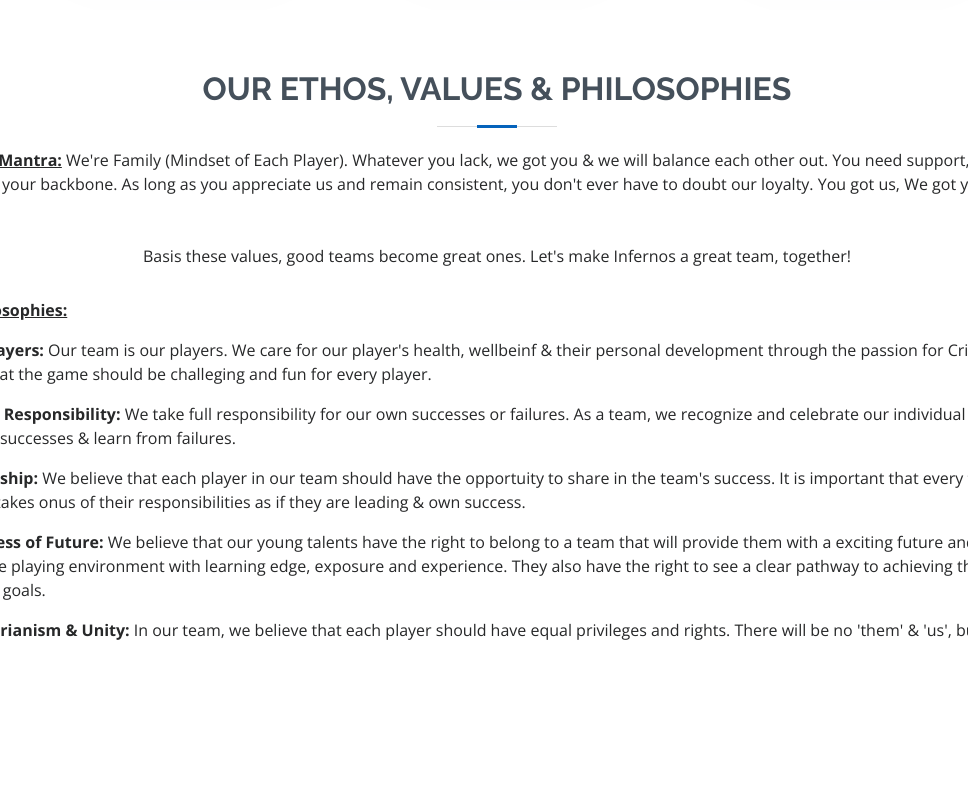
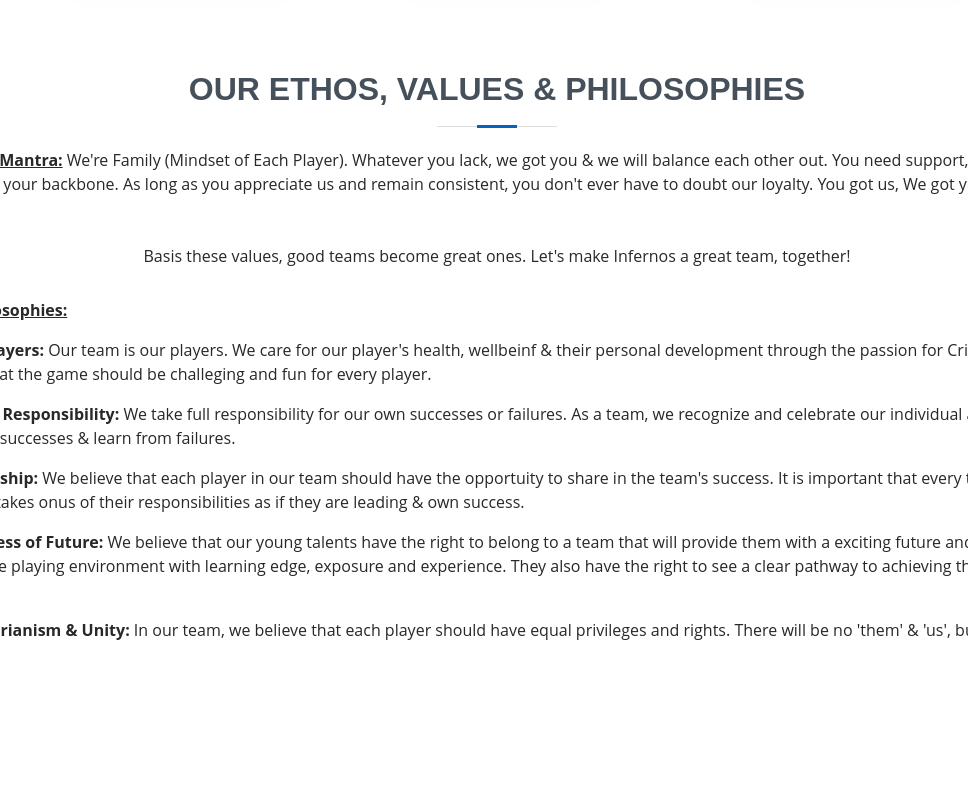
Before and after one commit to infernoscc/infernos.github.io, a plain HTML site: page index.html in a window 1280 px wide. Shown: the part 2010-2800 px from the top of the page, without its empty margins (143-1111 px from the left). Drawn offline with nearby package versions, Linux system fonts and the light colour scheme.

Commit message:
remove google fonts

```diff
--- a/index.html
+++ b/index.html
@@ -15,7 +15,7 @@
   <link href="assets/img/infernos-logo.png" rel="infernos-icon">
 
   <!-- Google Fonts -->
-  <link href="https://fonts.googleapis.com/css?family=Open+Sans:300,300i,400,400i,600,600i,700,700i|Raleway:300,300i,400,400i,500,500i,600,600i,700,700i|Poppins:300,300i,400,400i,500,500i,600,600i,700,700i" rel="stylesheet">
+  <!-- <link href="https://fonts.googleapis.com/css?family=Open+Sans:300,300i,400,400i,600,600i,700,700i|Raleway:300,300i,400,400i,500,500i,600,600i,700,700i|Poppins:300,300i,400,400i,500,500i,600,600i,700,700i" rel="stylesheet"> -->
 
   <!-- Vendor CSS Files -->
   <link href="assets/vendor/bootstrap/css/bootstrap.min.css" rel="stylesheet">
```
